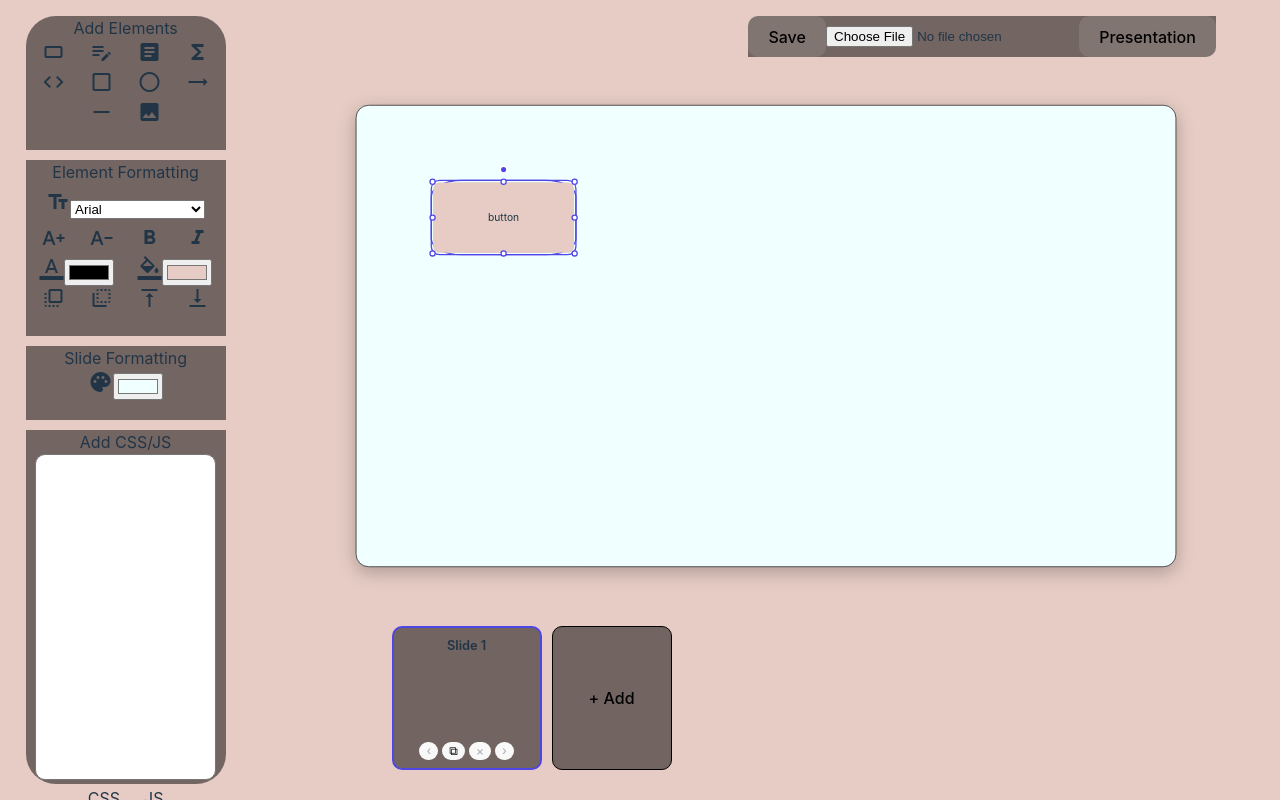
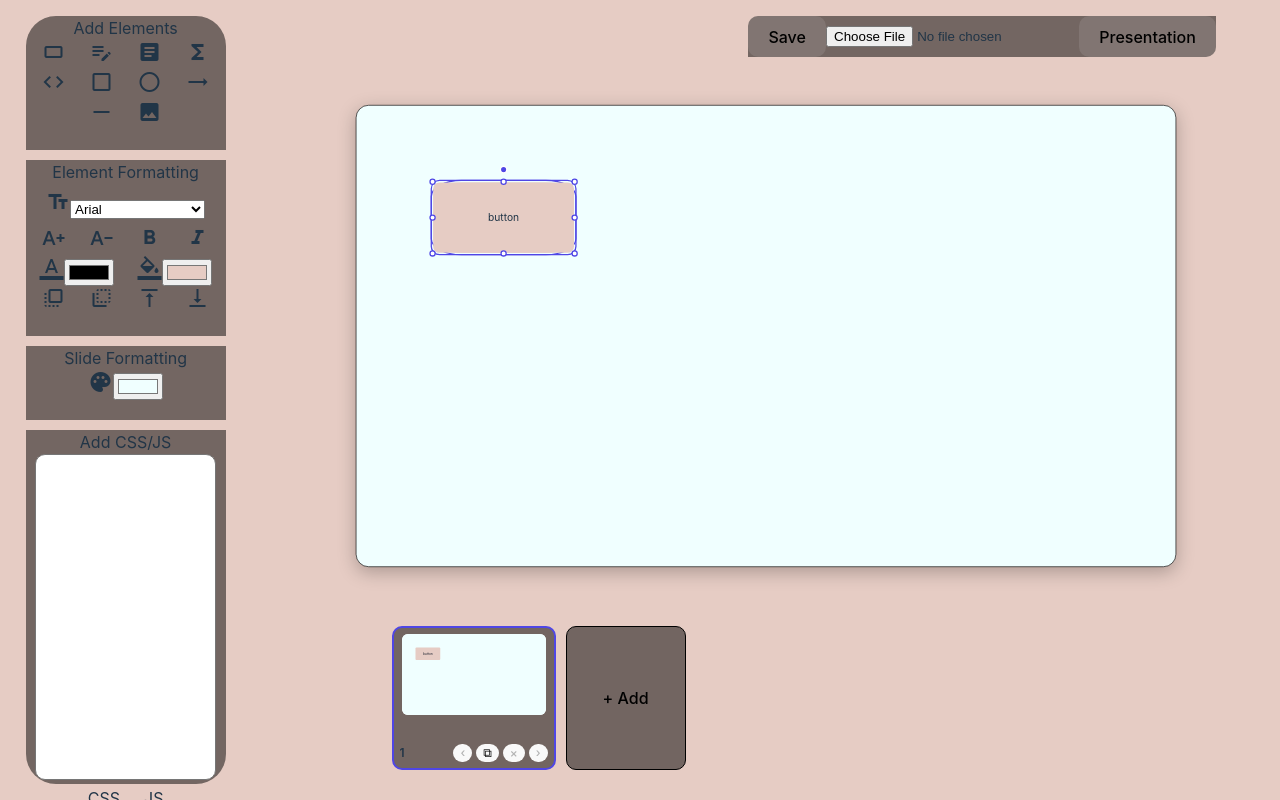
Before and after one commit to mk314k/SlideCraftK, a React (Vite) app: page / in a window 1280 px wide. Both pictures are taken after a click on the label "crop_16_9". Built offline with nearby package versions, Linux system fonts and the light colour scheme.

Commit message:
feat(slides): render live scaled mini-previews in the bottom SlideSet strip

```diff
--- a/src/App.css
+++ b/src/App.css
@@ -84,10 +84,10 @@ textarea{
   display: flex;
   flex-direction: column;
   justify-content: space-between;
-  align-items: center;
-  min-width: 150px;
+  align-items: stretch;
+  min-width: 164px;
   height: 100%;
-  padding: 8px;
+  padding: 6px;
   box-sizing: border-box;
   border-radius: 10px;
   border: 2px solid transparent;
@@ -99,8 +99,46 @@ textarea{
   border-color: #4f46e5;
 }
 
+.mini-thumb-viewport {
+  position: relative;
+  width: 144px;
+  height: 81px;
+  overflow: hidden;
+  border-radius: 6px;
+  margin: 0 auto;
+  background: #ffffff;
+}
+
+.mini-thumb-canvas {
+  position: absolute;
+  top: 0;
+  left: 0;
+  transform: scale(0.1125);
+  transform-origin: top left;
+  pointer-events: none;
+}
+
+.mini-thumb-element {
+  position: absolute;
+  border-radius: 8px;
+  overflow: hidden;
+  display: flex;
+  align-items: center;
+  justify-content: center;
+  font-size: 28px;
+  padding: 6px;
+  box-sizing: border-box;
+}
+
+.mini-card-footer {
+  display: flex;
+  justify-content: space-between;
+  align-items: center;
+  margin-top: 4px;
+}
+
 .mini-card-label {
-  font-size: 0.8rem;
+  font-size: 0.75rem;
   font-weight: 600;
 }
 
--- a/src/App.tsx
+++ b/src/App.tsx
@@ -11,13 +11,46 @@ const SlideSet: React.FC = () => {
 
   return (
     <div className="slideset">
-      {state.slides.map((_, i) => (
+      {state.slides.map((slide, i) => (
         <div
           key={`${i}ss`}
           className={`mini-card${state.curFrame === i ? ' mini-card-active' : ''}`}
           onClick={() => setFrameId(i)}
         >
-          <span className="mini-card-label">Slide {i + 1}</span>
+          <div className="mini-thumb-viewport">
+            <div
+              className="mini-thumb-canvas"
+              style={{
+                background: slide.background,
+                width: `${SLIDE_WIDTH}px`,
+                height: `${SLIDE_HEIGHT}px`,
+              }}
+            >
+              {slide.elements.map((el) => (
+                <div
+                  key={el.id}
+                  className="mini-thumb-element"
+                  style={{
+                    left: `${el.x}px`,
+                    top: `${el.y}px`,
+                    width: `${el.width}px`,
+                    height: `${el.height}px`,
+                    transform: el.rotation ? `rotate(${el.rotation}deg)` : undefined,
+                    background: el.style['background'] ?? 'var(--background)',
+                    color: el.style['color'] ?? '#111827',
+                  }}
+                >
+                  {el.name === 'image' ? (
+                    <img src={el.inner} alt="" style={{ width: '100%', height: '100%', objectFit: 'cover' }} />
+                  ) : (
+                    <span>{el.name === 'latex' ? '∑ Math' : el.inner.slice(0, 24)}</span>
+                  )}
+                </div>
+              ))}
+            </div>
+          </div>
+          <div className="mini-card-footer">
+            <span className="mini-card-label">{i + 1}</span>
             <div className="mini-card-actions" onClick={(e) => e.stopPropagation()}>
               <button
                 type="button"
@@ -54,6 +87,7 @@ const SlideSet: React.FC = () => {
               >
                 ›
               </button>
+            </div>
           </div>
         </div>
       ))}
```
Lines whose indentation alone changed are shown as unchanged.
